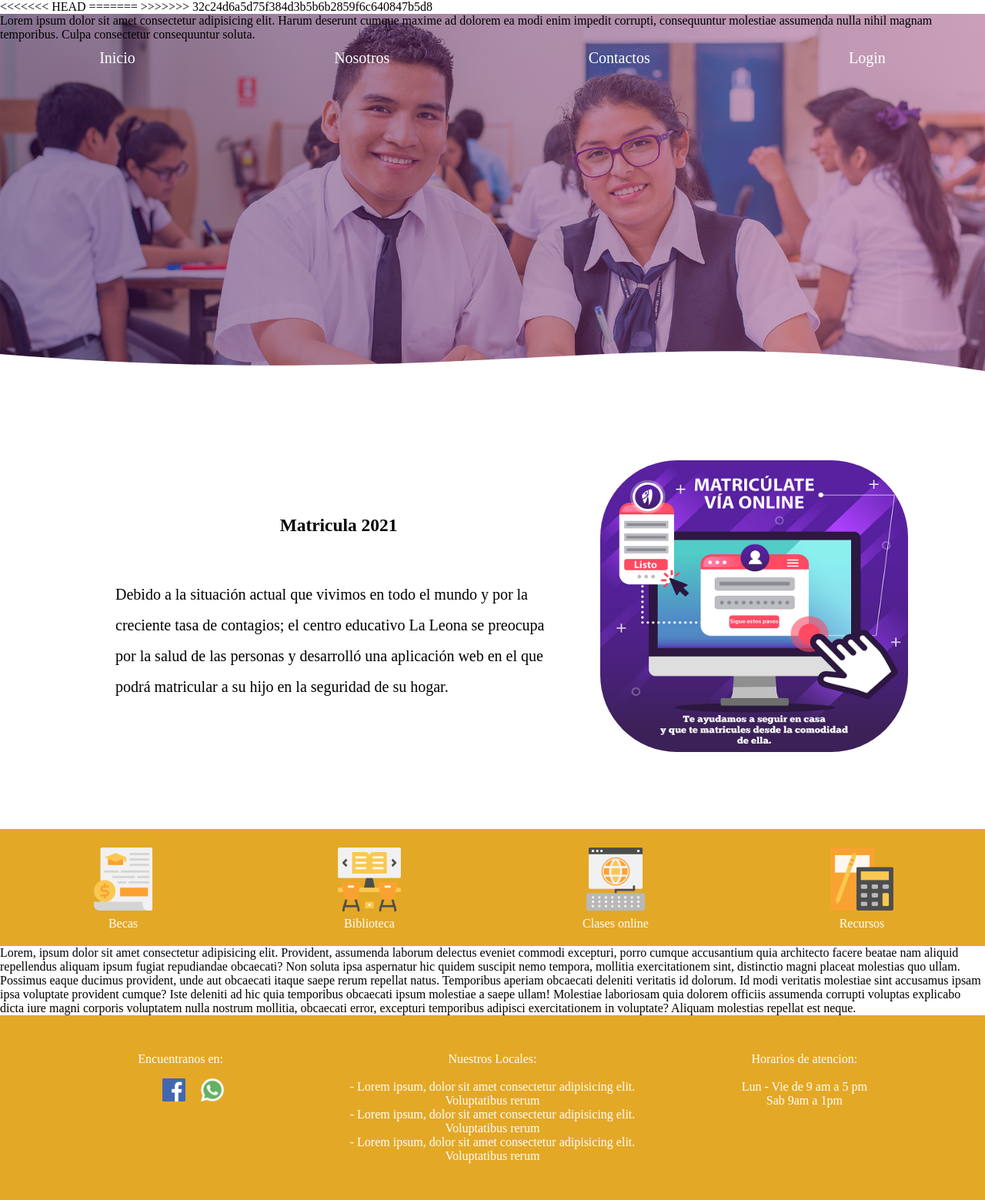
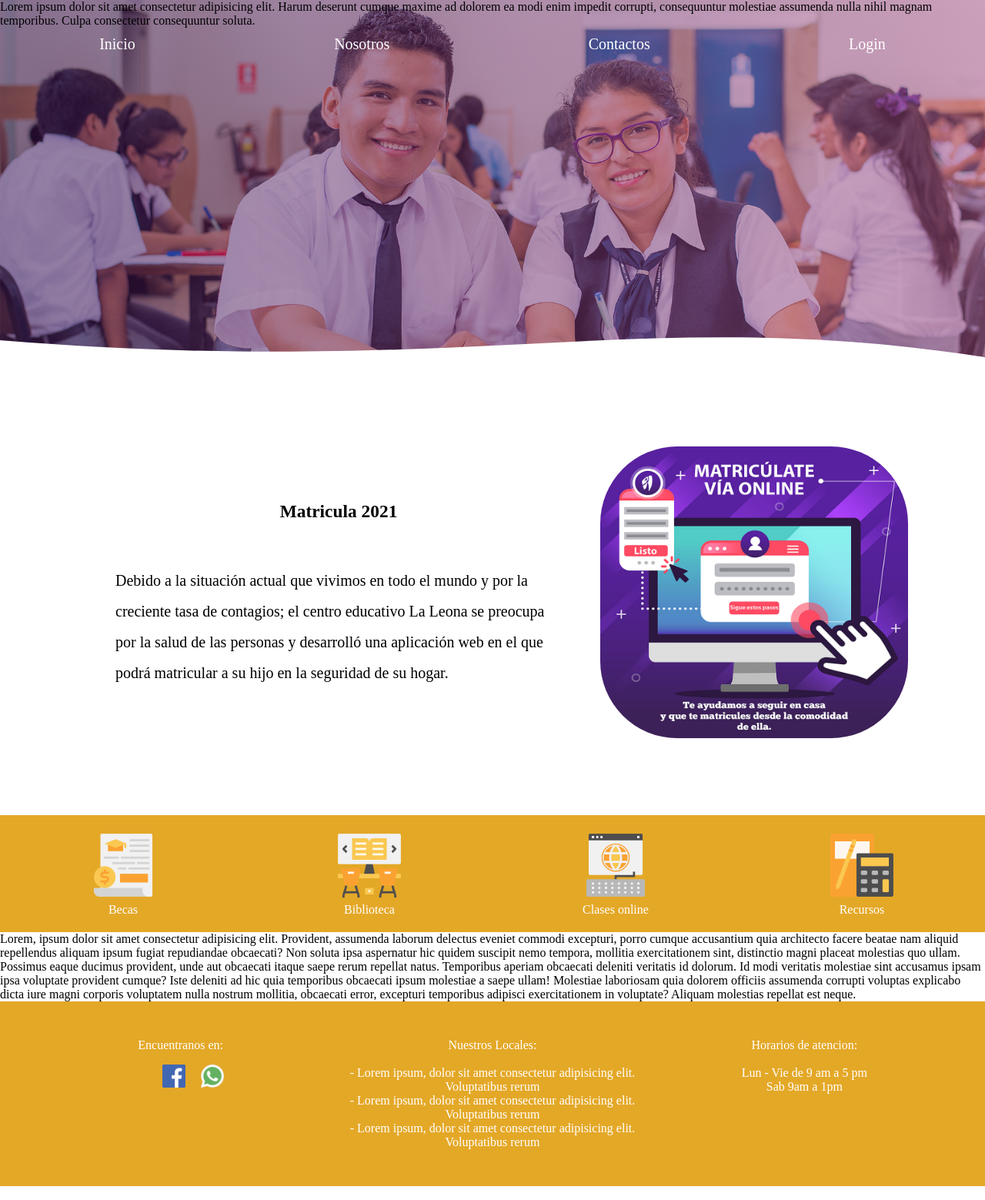
Before and after one commit to manuelesp1/ProyectoIntegrador, a PHP site: page / in a window 1280 px wide. Shown: the whole page at 77% size. Run offline with PHP 8.4, Linux system fonts and the light colour scheme.

Commit message:
Update index.php

```diff
--- a/index.php
+++ b/index.php
@@ -8,12 +8,7 @@
     <meta charset="UTF-8">
     <meta name="viewport" content="width=device-width, initial-scale=1.0">
     <link rel="stylesheet" href="vista/css/principal.css">
-<<<<<<< HEAD
     <title>Colegio Letona</title>
-=======
-    <title>ahora si creo actualizar repositorio - luis</title>
-    <title>ahora si creo actualizar repositorio..............</title>
->>>>>>> 32c24d6a5d75f384d3b5b6b2859f6c640847b5d8
 </head>
 <body>
     <header class="banner">
```
